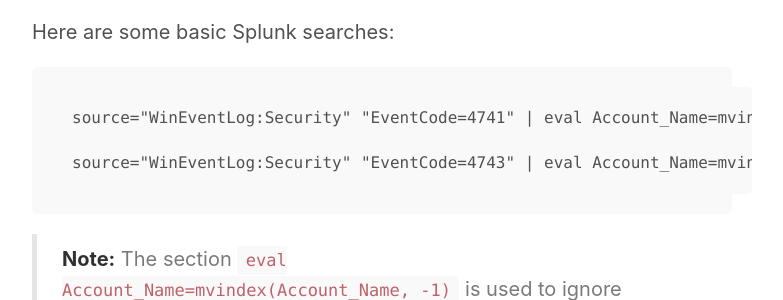
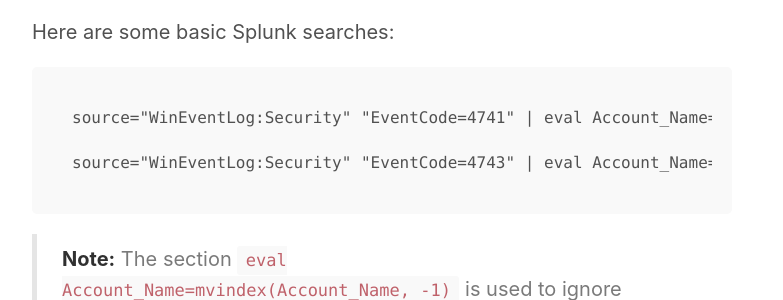
Before and after one commit to 4A616D6573/4A616D6573.com, a Jekyll site: the page built from index.html, in a window 1280 px wide. Shown: the part 1595-1895 px from the top of the page, without its empty margins (258-1041 px from the left). Built offline with Jekyll 4.4.1, drawn with Linux system fonts in a browser that asks for light colours; the list of posts is cut into pages by our own code.

Commit message:
Fix: Updating _code.scss
Added width: 700px to code.

```diff
--- a/_sass/_code.scss
+++ b/_sass/_code.scss
@@ -14,6 +14,7 @@ code {
   color: $code-color;
   background-color: #f9f9f9;
   border-radius: 3px;
+  width: 700px;
 }
 
 pre {
@@ -36,7 +37,6 @@ pre code {
   line-height: 1.4;
   background-color: #f9f9f9;
   border-radius: .25rem;
-  width: 700px;
 
   pre {
     margin-bottom: 0;
```
